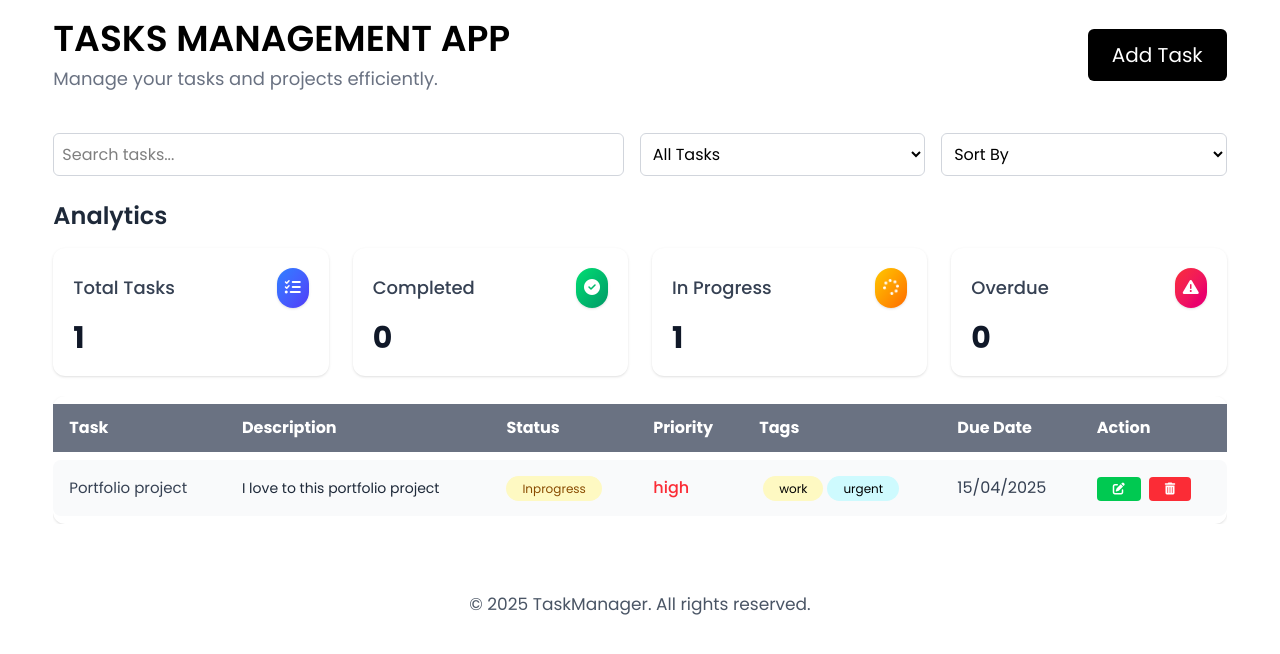
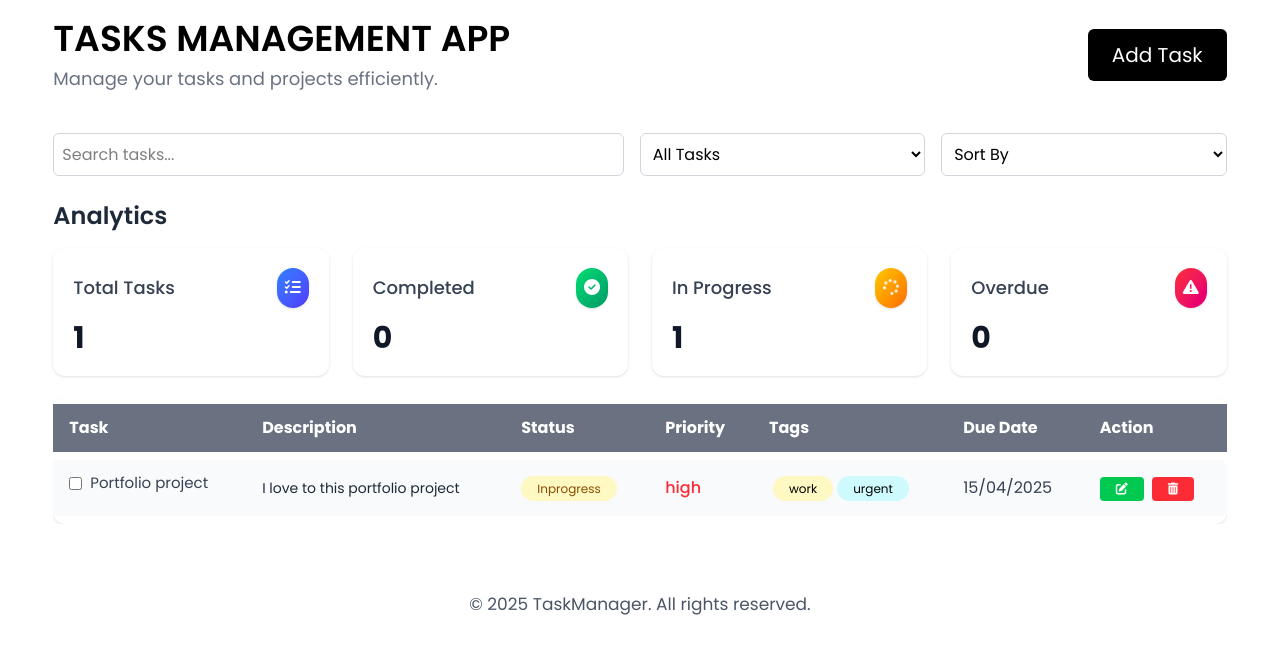
Before and after one commit to Momen1995/task-app, a React (Vite) app: page / in a window 1280 px wide. Shown: the top 654 px of the page. Built offline with nearby package versions, Linux system fonts and the light colour scheme.

Commit message:
Add Checkbox in tasklist and check functionality done

```diff
--- a/src/components/TaskBoards/Anaylytic.jsx
+++ b/src/components/TaskBoards/Anaylytic.jsx
@@ -1,11 +1,15 @@
-import React, { useContext } from 'react';
-import { TaskContext } from '../../context';
+import React, { useContext } from "react";
+import { TaskContext } from "../../context";
 
 const Anaylytic = () => {
-  const {tasks} = useContext(TaskContext);
+  const { tasks } = useContext(TaskContext);
+  console.log(tasks)
 
-  const progressTask = tasks.filter(task => task.status.toLowerCase() === "inprogress");
+  const progressTask = Array.isArray(tasks)
+    ? tasks.filter((task) => task.status?.toLowerCase().trim() === "inprogress")
+    : [];
 
+  const doneTask = Array.isArray(tasks) ? tasks.filter((task) => task.isDone === "true"): [];
 
   return (
     <>
@@ -27,7 +31,7 @@ const Anaylytic = () => {
               <i className="fas fa-check-circle"></i>
             </div>
           </div>
-          <p className="text-3xl font-bold text-gray-900">0</p>
+          <p className="text-3xl font-bold text-gray-900">{doneTask.length}</p>
         </div>
 
         <div className="bg-white shadow rounded-xl p-5 hover:shadow-md transition duration-300">
@@ -37,7 +41,9 @@ const Anaylytic = () => {
               <i className="fas fa-spinner animate-spin"></i>
             </div>
           </div>
-          <p className="text-3xl font-bold text-gray-900">{progressTask.length}</p>
+          <p className="text-3xl font-bold text-gray-900">
+            {progressTask.length}
+          </p>
         </div>
 
         <div className="bg-white shadow rounded-xl p-5 hover:shadow-md transition duration-300">
--- a/src/components/TaskBoards/TaskList.jsx
+++ b/src/components/TaskBoards/TaskList.jsx
@@ -5,11 +5,21 @@ import { formatDate } from "../../data/data";
 const TaskList = ({ onEditTask }) => {
   const { tasks, setTasks } = useContext(TaskContext);
 
+  function handleTaskDone(e, taskId) {
+    const updatedTasks = tasks.map((task) =>
+      task.id === taskId ? { ...task, isDone: e.target.checked } : task
+    );
+    setTasks(updatedTasks);
+  }
+
+
   //delete tasks
   function handleDeleteTask(taskId) {
     const filterTask = tasks.filter((task) => task.id !== taskId);
     setTasks(filterTask);
   }
+
+  console.log(tasks)
   return (
     <>
       <table className="min-w-full overflow-y-scroll h-32 bg-white rounded-xl shadow border-separate border-spacing-y-2 text-sm md:text-base">
@@ -30,9 +40,15 @@ const TaskList = ({ onEditTask }) => {
               key={task.id}
               className="bg-gray-50 hover:bg-gray-100 transition"
             >
-              <td className="px-4 py-3 rounded-l-lg text-[15px]">
+              <td className="px-4 py-3 rounded-l-lg text-[15px] flex items-center gap-2">
+                <input
+                  type="checkbox"
+                  value={task.isDone}
+                  onChange={(e) => handleTaskDone(e, task.id)}
+                />
                 {task.title}
               </td>
+
               <td className="px-4 py-3 max-w-xs md:max-w-sm lg:max-w-md">
                 <p className="truncate md:whitespace-normal text-gray-800 text-sm leading-relaxed">
                   {task.description}
@@ -41,7 +57,7 @@ const TaskList = ({ onEditTask }) => {
 
               <td className="px-4 py-3">
                 <span className="bg-yellow-100 text-yellow-800 px-4 py-1 rounded-full text-xs">
-                  {task.status}
+                  {task.isDone ? "Done" : task.status}
                 </span>
               </td>
               <td className="px-4 py-3 font-medium text-red-500">
```
